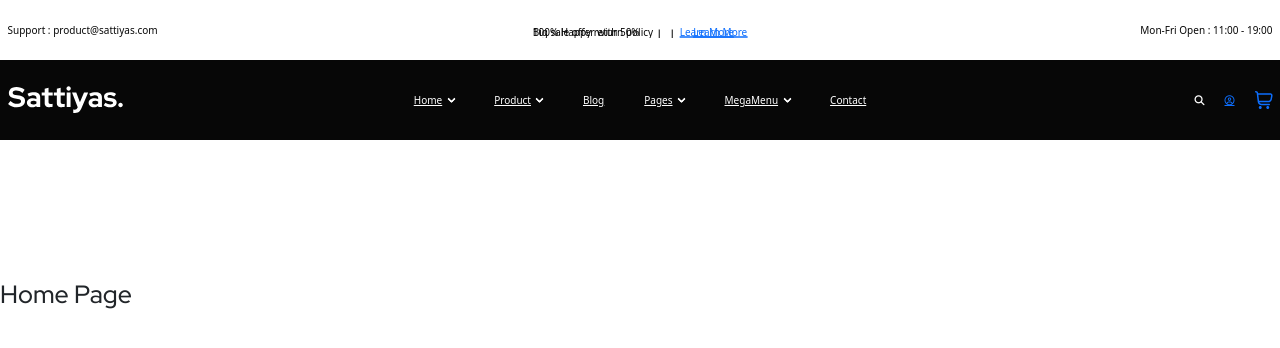
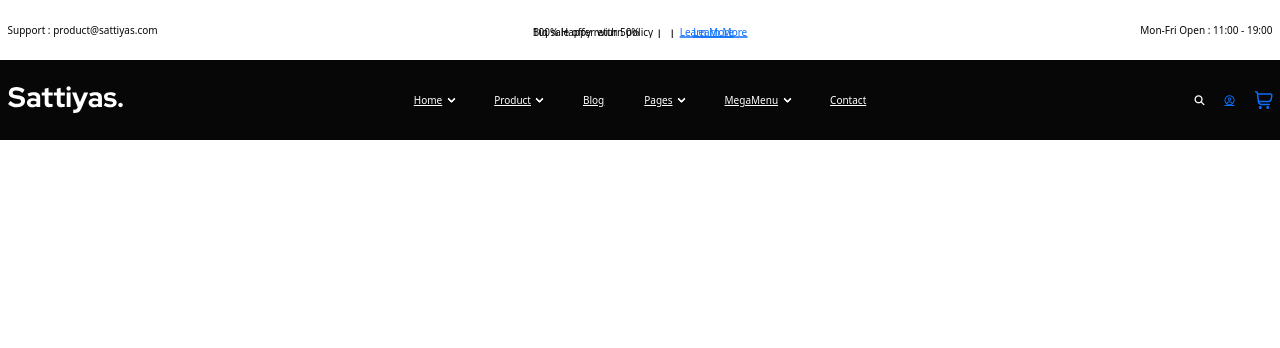
Before and after one commit to matondojoao/sattiyas, a Vue app: page / in a window 1280 px wide. Shown: the top 348 px of the page. Built offline with nearby package versions, Linux system fonts and the light colour scheme.

Commit message:
Adiciona componente de cabeçalho

```diff
--- a/index.html
+++ b/index.html
@@ -43,7 +43,6 @@
     </div>
   </div>
   <!-- End Preloader -->
-  <div class="cs_height_140 cs_height_lg_80"></div>
 
   <div id="app"></div>
   <script type="module" src="/src/main.js"></script>
--- a/src/App.vue
+++ b/src/App.vue
@@ -1,6 +1,6 @@
 <script setup>
 import { RouterLink, RouterView } from 'vue-router'
-import { onMounted } from 'vue';
+import { onMounted } from 'vue'
 import Header from '@/components/template/web/Nav/Header.vue'
 import {main} from '@/assets/js/main.js'
 
@@ -11,7 +11,6 @@ onMounted(() => {
 </script>
 
 <template>
-
    <Header />
   <RouterView />
 </template>
--- a/src/components/template/web/Nav/Header.vue
+++ b/src/components/template/web/Nav/Header.vue
@@ -171,8 +171,6 @@
       </div>
     </div>
   </header>
-  <div class="cs_height_140 cs_height_lg_80"></div>
-  <!-- End header -->
 </template>
 
 <script>
```
Also changed, not shown: src/components/template/web/home/Hero.vue (added, +7 -0 lines), src/components/template/web/home/Banner.vue (deleted).
